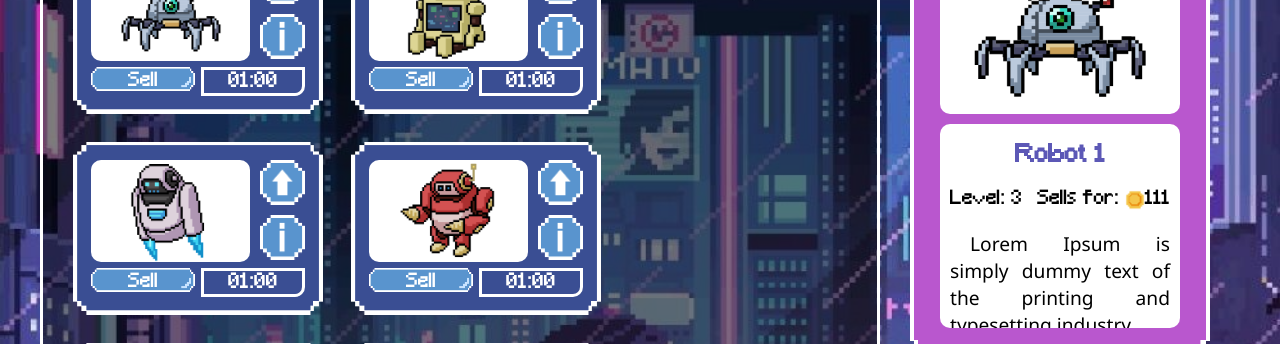
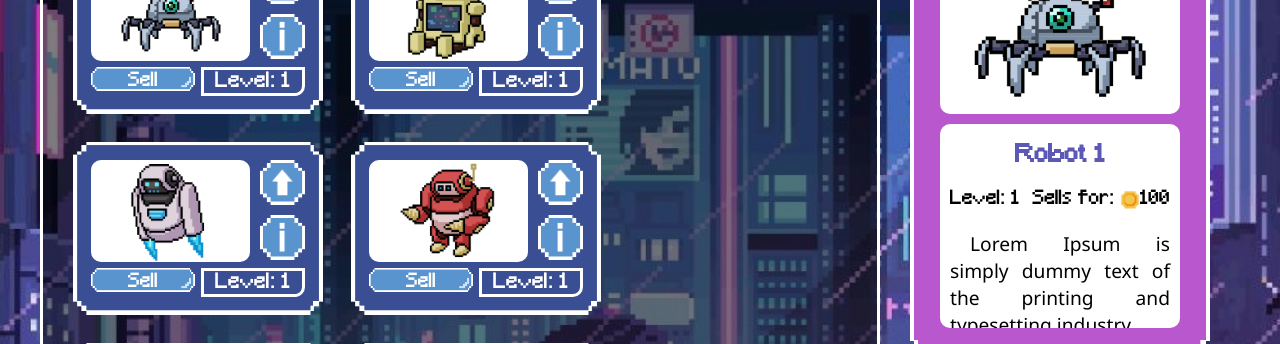
Before and after one commit to Misha-007/crypto-punkz, a React (Create React App) app: page /home in a window 1280 px wide. Shown: the part 317-661 px from the top of the page. Built offline with nearby package versions, Linux system fonts and the light colour scheme.

Commit message:
added names and descriptions to data

```diff
--- a/src/components/Avatar.js
+++ b/src/components/Avatar.js
@@ -2,10 +2,10 @@ const Avatar = ({avatar, selectedAvatar}) => {
   return (
     <div className='shop-robot'>
         <div className="shop-robot-name">
-            {avatar.id}
+            {avatar.name}
         </div>
         <div className='shop-robot-img'>
-            <img src={avatar.image} alt={avatar.id} onClick={() => selectedAvatar(avatar.id)}/>
+            <img src={avatar.image} alt={avatar.name} onClick={() => selectedAvatar(avatar.id)}/>
         </div>
     </div>
   )
--- a/src/components/Home.js
+++ b/src/components/Home.js
@@ -10,7 +10,7 @@ import {avatars as defaultAvatars} from './dataAvatars.js'
 
 const Home = () => {
     // Constants
-    const TIME = 2000; // update robot every 2 seconds
+    const TIME = 15000; // update robot every 2 seconds
     const PRICE_RATE = 0.05; // 5% growth in price
 
     // total coins
--- a/src/components/HomeRobot.js
+++ b/src/components/HomeRobot.js
@@ -16,7 +16,7 @@ const HomeRobot = ({ robot, onUpgrade, onRemove, onToggle }) => {
                     <input type='button' value='Sell' onClick={() => onRemove(robot.id)}></input>
                 </div>
                 <div className='timer'>
-                    <span>01:00</span>
+                    <span>Level: {robot.currentLevel}</span>
                 </div>
             </div>
         </div>
--- a/src/components/dataAvatars.js
+++ b/src/components/dataAvatars.js
@@ -3,29 +3,36 @@ export const avatars = [
     {
         id: 1,
         image: require('../assets/avatar.png'),
+        name: 'Avatar'
     },
     {
         id: 2,
         image: require('../assets/avatar2.png'),
+        name: 'Sunnygirl'
     },
     {
         id: 3,
         image: require('../assets/avatar3.png'),
+        name: 'Houndboy'
     },
     {
         id: 4,
         image: require('../assets/avatar4.png'),
+        name: 'Chad'
     },
     {
         id: 5,
         image: require('../assets/avatar5.png'),
+        name:'Limegoddess'
     },
     {
         id: 6,
         image: require('../assets/avatar6.png'),
+        name:'Nightstalker'
     },
     {
         id: 7,
         image: require('../assets/avatar7.png'),
+        name: 'Sunshinegirl'
     }
 ];
--- a/src/components/dataRobots.js
+++ b/src/components/dataRobots.js
@@ -2,99 +2,99 @@ export const robots = [
     // ROBOTS 1 - 6 ARE DEFAULT OWNED ROBOTS
     {
         id: 1,
-        robotName: "Robot 1",
+        robotName: "Arachnidroid",
         image: require('../assets/rob1.gif'),
-        description: "Lorem Ipsum is simply dummy text of the printing and typesetting industry.",
+        description: "A sleek, advanced robot designed for speed and agility",
         currentLevel: 1,
         price: 100
     },
     {
         id: 2,
-        robotName: "Robot 2",
+        robotName: "Intellidroid",
         image: require('../assets/rob2.gif'),
-        description: "Lorem Ipsum is simply dummy text of the printing and typesetting industry.",
+        description: "A robot with advanced artificial intelligence, capable of complex problem-solving",
         currentLevel: 1,
         price: 100
     },
     {
         id: 3,
-        robotName: "Robot 3",
+        robotName: "Mapmech",
         image: require('../assets/rob3.gif'),
-        description: "Lorem Ipsum is simply dummy text of the printing and typesetting industry.",
+        description: "A robot with specialized sensors and systems for exploration and mapping",
         currentLevel: 1,
         price: 100
     },
     {
         id: 4,
-        robotName: "Robot 4",
+        robotName: "Adaptobot",
         image: require('../assets/rob4.gif'),
-        description: "Lorem Ipsum is simply dummy text of the printing and typesetting industry.",
+        description: "A versatile robot with a variety of interchangeable tools and abilities",
         currentLevel: 1,
         price: 100
     },
     {
         id: 5,
-        robotName: "Robot 5",
+        robotName: "Precisionborg",
         image: require('../assets/rob5.gif'),
-        description: "Lorem Ipsum is simply dummy text of the printing and typesetting industry.",
+        description: "A robot with advanced manipulation abilities, designed for delicate tasks and precision work.",
         currentLevel: 1,
         price: 100
     },
     {
         id: 6,
-        robotName: "Robot 6",
+        robotName: "Armorbot",
         image: require('../assets/rob6.gif'),
-        description: "Lorem Ipsum is simply dummy text of the printing and typesetting industry.",
+        description: "A heavily-armored robot built for combat and defense",
         currentLevel: 1,
         price: 100
     },
     // ROBOTS 7 - 12 ARE ROBOTS AVAILABLE ON SHOP
     {
         id: 7,
-        robotName: "Robot 7",
+        robotName: "Arachnidroid",
         image: require('../assets/rob1.gif'),
-        description: "Lorem Ipsum is simply dummy text of the printing and typesetting industry.",
+        description: "A sleek, advanced robot designed for speed and agility",
         currentLevel: 30,
         price: 5000
     },
     {
         id: 8,
-        robotName: "Robot 8",
+        robotName: "Intellidroid",
         image: require('../assets/rob2.gif'),
-        description: "Lorem Ipsum is simply dummy text of the printing and typesetting industry.",
+        description: "A robot with advanced artificial intelligence, capable of complex problem-solving",
         currentLevel: 20,
         price: 4500
     },
     {
         id: 9,
-        robotName: "Robot 9",
+        robotName: "Mapmech",
         image: require('../assets/rob3.gif'),
-        description: "Lorem Ipsum is simply dummy text of the printing and typesetting industry.",
+        description: "A robot with specialized sensors and systems for exploration and mapping",
         currentLevel: 17,
         price: 1500
     },
     {
         id: 10,
-        robotName: "Robot 10",
+        robotName: "Adaptobot",
         image: require('../assets/rob4.gif'),
-        description: "Lorem Ipsum is simply dummy text of the printing and typesetting industry.",
+        description: "A versatile robot with a variety of interchangeable tools and abilities",
         currentLevel: 13,
         price: 1300
     },
     {
         id: 11,
-        robotName: "Robot 11",
+        robotName: "Precisionborg",
         image: require('../assets/rob5.gif'),
-        description: "Lorem Ipsum is simply dummy text of the printing and typesetting industry.",
+        description: "A robot with advanced manipulation abilities, designed for delicate tasks and precision work.",
         currentLevel: 11,
         price: 1200
     },
     {
         id: 12,
-        robotName: "Robot 12",
+        robotName: "Armorbot",
         image: require('../assets/rob6.gif'),
-        description: "Lorem Ipsum is simply dummy text of the printing and typesetting industry.",
+        description: "A heavily-armored robot built for combat and defense",
         currentLevel: 10,
-        price: 100
+        price: 10000
     }
 ];
```
